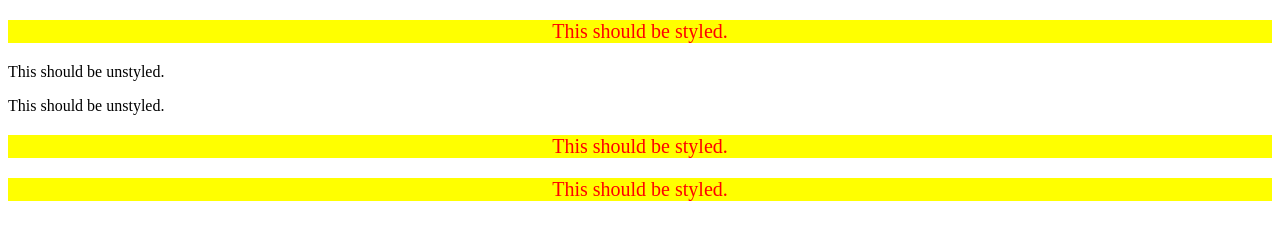
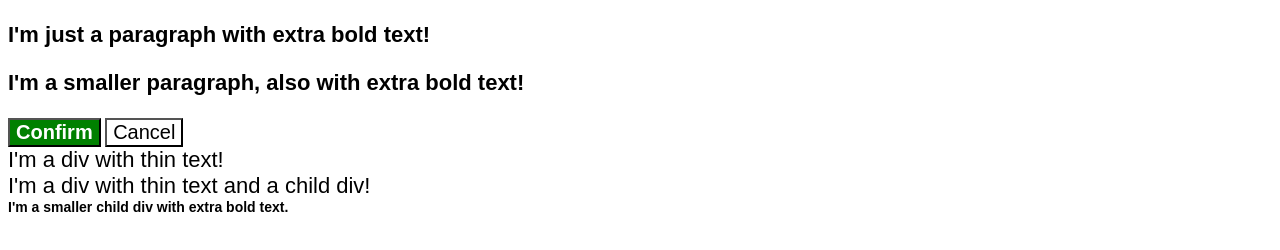
Before and after one commit to spiralknightx/Odin-Project-Css-, a plain HTML site: page index.html in a window 1280 px wide. Drawn offline with Linux system fonts and the light colour scheme.

Commit message:
exercised 6 finished

```diff
--- a/index.html
+++ b/index.html
@@ -4,18 +4,19 @@
     <meta charset="UTF-8">
     <meta http-equiv="X-UA-Compatible" content="IE=edge">
     <meta name="viewport" content="width=device-width, initial-scale=1.0">
-    <title>Descendant Combinator</title>
+    <title>Fix the Cascade</title>
     <link rel="stylesheet" href="style.css">
   </head>
   <body>
-    <div class="container">
-      <p class="text">This should be styled.</p>
-    </div>
-    <p class="text">This should be unstyled.</p>
-    <p class="text">This should be unstyled.</p>
-    <div class="container">
-      <p class="text">This should be styled.</p>
-      <p class="text">This should be styled.</p>
+    <p class="para">I'm just a paragraph with extra bold text!</p>
+    <p class="para small-para">I'm a smaller paragraph, also with extra bold text!</p>
+
+    <button id="confirm-button" class="button confirm">Confirm</button>
+    <button id="cancel-button" class="button cancel">Cancel</button>
+
+    <div class="text">I'm a div with thin text!</div>
+    <div class="text">I'm a div with thin text and a child div!
+      <div class="text child">I'm a smaller child div with extra bold text.</div>
     </div>
   </body>
 </html>
--- a/style.css
+++ b/style.css
@@ -1,6 +1,41 @@
-div > p{
-    background: yellow;
-    color: red;
-   font-size: 20px;
-   text-align: center;
-}
+body{
+    font-family:Arial, Helvetica, sans-serif
+  }
+
+  .para,
+  .small-para {
+    color: hsl(0, 0%, 0%);
+    font-weight: 800;
+  }
+
+  .small-para {
+    font-size: 14px;
+    font-weight: 800;
+  }
+
+  .para {
+    font-size: 22px;
+  }
+
+  .button {
+    background-color: rgb(255, 255, 255);
+    color: rgb(0, 0, 0);
+    font-size: 20px;
+  }
+  .confirm {
+    background: green;
+    color: white;
+    font-weight: bold;
+  }
+
+
+  div,.text {
+    color: rgb(0, 0, 0);
+    font-size: 22px;
+    font-weight: 100;
+  }
+  .child {
+    color: rgb(0, 0, 0);
+    font-weight: 800;
+    font-size: 14px;
+  }
```
